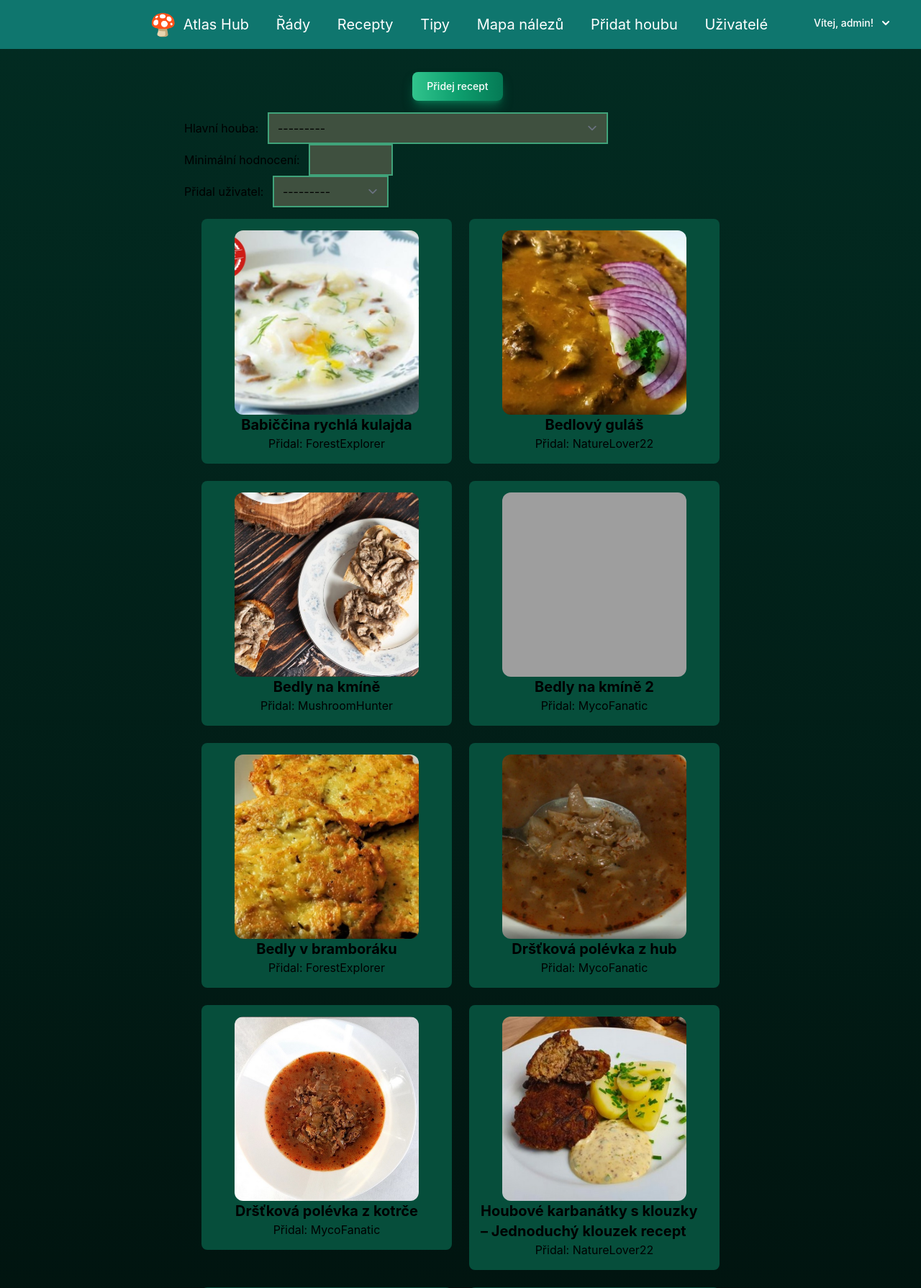
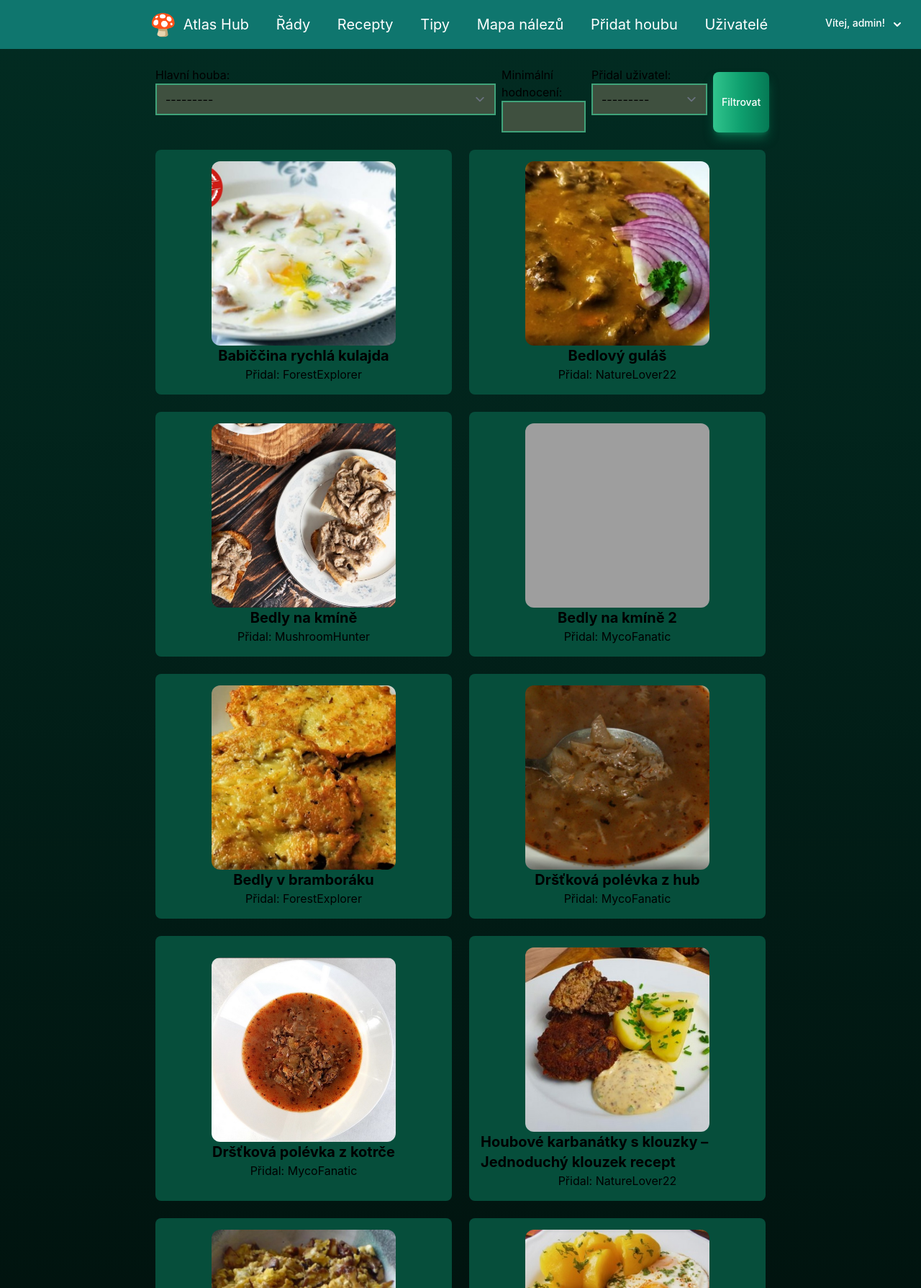
Before and after one commit to Wolferine69/mushroomatlas, a Django app: page /recipes/ in a window 1280 px wide. Shown: the top 1789 px of the page at 72% size. Run offline with Django 5.2, Linux system fonts and the light colour scheme; a user stored in the database is signed in; data comes from the database, SQL or seed files in the repository; parts of the project's set-up code (start-up, migrations or seed data) failed here and were passed over; some libraries are stand-ins or nearby versions; grey boxes are pictures that could not be loaded.

Commit message:
feature: Frontend in tailwind css. refactor of messaging templates n2.

```diff
--- a/templates/base.html
+++ b/templates/base.html
@@ -91,11 +91,11 @@
                     {% endif %}
                 </nav>
             <div class="hidden lg:block">
-                <button id="dropdownDefaultButton" data-dropdown-toggle="dropdown" class="fixed right-6 top-3 text-white bg-emerald-600 hover:bg-emerald-400 focus:ring-4 focus:outline-none focus:ring-emerald-300
+                <button id="dropdownDefaultButton" data-dropdown-toggle="dropdown" class="fixed right-2 top-3 text-white bg-emerald-600 hover:bg-emerald-400 focus:ring-4 focus:outline-none focus:ring-emerald-300
                  font-medium rounded-lg text-sm px-5 py-2.5 inline-flex text-center items-center
                   dark:bg-teal-700 dark:hover:bg-emerald-400 dark:focus:ring-emerald-300"
                         type="button">{% if user.is_authenticated %}
-                            {% if user.first_name %} Vítej, {{ user.first_name }}! {% else %} Vítej, {{ user.username }}! {% endif %} {% else %} <span class="animate-pulse">Nejste prihlašeni.</span> {% endif %} <svg class="w-2.5 h-2.5 ms-3" aria-hidden="true" xmlns="http://www.w3.org/2000/svg" fill="none" viewBox="0 0 10 6">
+                            {% if user.first_name %} Vítej, {{ user.first_name }}! {% else %} Vítej, {{ user.username }}! {% endif %} {% else %} <span class="animate-pulse">Nejste prihlašeni.</span> {% endif %} <svg class="w-2.5 h-2.5 ms-3" aria-hidden="true" xmlns="http://www.w3.org/2000/svg" fill="none" viewBox="0 0 10 2">
                             <path stroke="currentColor" stroke-linecap="round" stroke-linejoin="round" stroke-width="2" d="m1 1 4 4 4-4"/>
                                 </svg>
                                     </button>
@@ -137,26 +137,48 @@
 
         </section>
             <section id="mobile-menu" class="absolute top-0 bg-gradient-to-t from-teal-800 to-black w-full text-3xl flex-col justify-content-center origin-top
-              hidden min-h-screen">
-                <button class="text-txl self-end px-6 hover:animate-pulse">
+                hidden min-h-screen">
+                <button class="text-txl self-end px-2 hover:animate-pulse">
                     &times;
                 </button>
 
                 <nav class="flex flex-col min-h-screen items-center py-4" aria-label="mobile">
-                    <a href="{% url 'mushroom_list' %}" id="link" class="w-full text-center py-6 hover:animate-pulse">Atlas Hub</a>
-                    <a href="{%  url 'family_list' %}" id="link" class="w-full text-center py-6 hover:animate-pulse">Řády</a>
-                    <a href="{% url 'recipes_list' %}" id="link" class="w-full text-center py-6 hover:animate-pulse">Recepty</a>
-                    <a href="{% url 'tip_list' %}" id="link" class="w-full text-center py-6 hover:animate-pulse">Tipy</a>
-                    <a href="{% url 'findings_map' %}" id="link" class="w-full text-center py-6 hover:animate-pulse">Mapa nálezů</a>
+
                     {% if user.is_authenticated %}
-                        <a href="{%  url 'add_mushroom' %}" class= "w-full text-center py-6 hover:animate-pulse">Přidat houbu</a>
-                        <a href="{%  url 'accounts_list' %}" class= "w-full text-center py-6 hover:animate-pulse">Seznam uživatelů</a>
-                         <form method="post" action="{% url 'logout' %}">
+                        <a href="{% url 'mushroom_list' %}" id="link" class="w-full text-center py-4 hover:animate-pulse">Atlas Hub</a>
+                        <a href="{%  url 'family_list' %}" id="link" class="w-full text-center py-4 hover:animate-pulse">Řády</a>
+                        <a href="{% url 'recipes_list' %}" id="link" class="w-full text-center py-4 hover:animate-pulse">Recepty</a>
+                        <a href="{% url 'tip_list' %}" id="link" class="w-full text-center py-4 hover:animate-pulse">Tipy</a>
+                        <a href="{% url 'findings_map' %}" id="link" class="w-full text-center py-4  hover:animate-pulse">Mapa nálezů</a>
+                        <a href="{%  url 'add_mushroom' %}" class= "w-full text-center py-4 hover:animate-pulse">Přidat houbu</a>
+                        <a href="{%  url 'accounts_list' %}" class= "w-full text-center py-4 hover:animate-pulse">Seznam uživatelů</a>
+
+                        <a class="block px-4 py-4 hover:bg-green-500 dark:hover:bg-green-800 dark:hover:text-white" href="{% url 'profile_update' %}">Profil</a>
+                            {% if new_comments_count > 0 %}
+                                <span class="bg-green-100 text-green-800 text-sm font-medium me-2 px-2.5 py-0.5 rounded dark:bg-green-600 dark:text-green-300"> {{ new_comments_count }} </span>
+                                {% endif %}
+                                <a class="block px-4 py-4 hover:bg-green-500 dark:hover:bg-green-800 dark:hover:text-white" href="{% url 'comments' %}">Komentáře k nálezům</a>
+
+                                {% if new_comments_recipe_count > 0 %}
+                                    <span class="bg-green-100 text-green-800 text-sm font-medium me-2 px-2.5 py-0.5 rounded dark:bg-green-600 dark:text-green-300"> {{ new_comments_recipe_count }} </span>
+                                {% endif %}
+                                <a class="block px-4 py-4 hover:bg-green-500 dark:hover:bg-green-800 dark:hover:text-white" href="{% url 'comments_recipe' %}">Komentáře k receptům</a>
+
+                                {% if new_messages_count > 0 %}
+                                    <span class="bg-green-100 text-green-800 text-xs font-medium me-2 px-2.5 py-0.5 rounded-full dark:bg-green-600 dark:text-green-300"> {{ new_messages_count }} </span>
+                                {% endif %}
+                                <a class="block px-4 py-4 hover:bg-green-500 dark:hover:bg-green-800 dark:hover:text-white" href="{% url 'view_inbox' %}">Zprávy</a>
+                        <form method="post" action="{% url 'logout' %}">
                                     {% csrf_token %}
-                                    <button type="submit" class= "w-full text-center py-6 hover:animate-pulse">Odhlásit se</button>
+                                    <button type="submit" class= "w-full text-center py-4 hover:animate-pulse">Odhlásit se</button>
                                 </form>
 
                     {% else %}
+                        <a href="{% url 'mushroom_list' %}" id="link" class="w-full text-center py-6 hover:animate-pulse">Atlas Hub</a>
+                        <a href="{%  url 'family_list' %}" id="link" class="w-full text-center py-6 hover:animate-pulse">Řády</a>
+                        <a href="{% url 'recipes_list' %}" id="link" class="w-full text-center py-6 hover:animate-pulse">Recepty</a>
+                        <a href="{% url 'tip_list' %}" id="link" class="w-full text-center py-6 hover:animate-pulse">Tipy</a>
+                        <a href="{% url 'findings_map' %}" id="link" class="w-full text-center py-6  hover:animate-pulse">Mapa nálezů</a>
                         <a href="{%  url 'login' %}" class= "w-full text-center py-6 hover:animate-pulse">přihlásit se</a>
                         <a href="{%  url 'registration' %}" class= "w-full text-center py-6 hover:animate-pulse">Registrovat</a>
 
--- a/theme/static/css/dist/styles.css
+++ b/theme/static/css/dist/styles.css
@@ -683,8 +683,8 @@ video {
   right: 0px;
 }
 
-.right-6 {
-  right: 1.5rem;
+.right-4 {
+  right: 1rem;
 }
 
 .top-0 {
@@ -693,6 +693,10 @@ video {
 
 .top-3 {
   top: 0.75rem;
+}
+
+.right-2 {
+  right: 0.5rem;
 }
 
 .isolate {
@@ -780,11 +784,6 @@ video {
   margin-right: 4rem;
 }
 
-.mx-6 {
-  margin-left: 1.5rem;
-  margin-right: 1.5rem;
-}
-
 .mx-auto {
   margin-left: auto;
   margin-right: auto;
@@ -2515,66 +2514,66 @@ video {
   padding-right: 0.5rem;
 }
 
+.px-3 {
+  padding-left: 0.75rem;
+  padding-right: 0.75rem;
+}
+
+.px-4 {
+  padding-left: 1rem;
+  padding-right: 1rem;
+}
+
+.px-5 {
+  padding-left: 1.25rem;
+  padding-right: 1.25rem;
+}
+
+.px-6 {
+  padding-left: 1.5rem;
+  padding-right: 1.5rem;
+}
+
+.py-0 {
+  padding-top: 0px;
+  padding-bottom: 0px;
+}
+
+.py-0\.5 {
+  padding-top: 0.125rem;
+  padding-bottom: 0.125rem;
+}
+
+.py-2 {
+  padding-top: 0.5rem;
+  padding-bottom: 0.5rem;
+}
+
+.py-2\.5 {
+  padding-top: 0.625rem;
+  padding-bottom: 0.625rem;
+}
+
+.py-3 {
+  padding-top: 0.75rem;
+  padding-bottom: 0.75rem;
+}
+
+.py-4 {
+  padding-top: 1rem;
+  padding-bottom: 1rem;
+}
+
+.py-6 {
+  padding-top: 1.5rem;
+  padding-bottom: 1.5rem;
+}
+
 .px-2\.5 {
   padding-left: 0.625rem;
   padding-right: 0.625rem;
 }
 
-.px-3 {
-  padding-left: 0.75rem;
-  padding-right: 0.75rem;
-}
-
-.px-4 {
-  padding-left: 1rem;
-  padding-right: 1rem;
-}
-
-.px-5 {
-  padding-left: 1.25rem;
-  padding-right: 1.25rem;
-}
-
-.px-6 {
-  padding-left: 1.5rem;
-  padding-right: 1.5rem;
-}
-
-.py-0 {
-  padding-top: 0px;
-  padding-bottom: 0px;
-}
-
-.py-0\.5 {
-  padding-top: 0.125rem;
-  padding-bottom: 0.125rem;
-}
-
-.py-2 {
-  padding-top: 0.5rem;
-  padding-bottom: 0.5rem;
-}
-
-.py-2\.5 {
-  padding-top: 0.625rem;
-  padding-bottom: 0.625rem;
-}
-
-.py-3 {
-  padding-top: 0.75rem;
-  padding-bottom: 0.75rem;
-}
-
-.py-4 {
-  padding-top: 1rem;
-  padding-bottom: 1rem;
-}
-
-.py-6 {
-  padding-top: 1.5rem;
-  padding-bottom: 1.5rem;
-}
-
 .pb-6 {
   padding-bottom: 1.5rem;
 }
--- a/viewer/templates/recipes_list.html
+++ b/viewer/templates/recipes_list.html
@@ -3,38 +3,30 @@
 {% load form_tags %}
 
 {% block content %}
-<section class="container">
-{#    <form method="get" class="form-inline mb-4">#}
-{#        <div class="form-group mr-2">#}
-{#            <!-- Vaše filtrovací pole -->#}
-{#        </div>#}
-{#        <div class="form-group mr-2">#}
-{#            <!-- Další filtrovací pole -->#}
-{#        </div>#}
-{#        <button type="submit" class="">Filtrovat</button>#}
-{#    </form>#}
+<section>
+    {% if user.is_authenticated %}
 
-    {% if user.is_authenticated %}
-        <div class="py-4 my-2 mx-16 bg-transparent flex flex-col items-center ">
-            <a href="{% url 'add_recipe' %}" class="text-white mt-2 bg-gradient-to-r from-green-400 via-green-500 to-green-600 hover:bg-gradient-to-br
-             focus:ring-4 focus:outline-none focus:ring-green-300 dark:focus:ring-green-800 shadow-lg shadow-green-500/50 dark:shadow-lg
-              dark:shadow-green-800/80 font-medium rounded-lg text-sm px-5 py-2.5 text-center me-2">Přidej recept</a>
-<div class="container mt-4">
-    <form method="get" class="form-inline mb-4">
-        <div class="form-group mr-2">
-            <label for="id_main_mushroom" class="mr-2">Hlavní houba:</label>
+    <form method="get" class="m-6 flex-row md:block sm:block lg:flex">
+        <div class="block mr-2">
+            <label for="id_main_mushroom" class="block">Hlavní houba:</label>
             {{ form.main_mushroom|add_class:"form-control" }}
         </div>
-        <div class="form-group mr-2">
-            <label for="id_min_rating" class="mr-2">Minimální hodnocení:</label>
+        <div class="flex-col mr-2">
+            <label for="id_min_rating" class="block">Minimální hodnocení:</label>
             {{ form.min_rating|add_class:"form-control" }}
         </div>
-        <div class="form-group mr-2">
-            <label for="id_user" class="mr-2">Přidal uživatel:</label>
+        <div class="text-left mr-2">
+            <label for="id_user" class="block">Přidal uživatel:</label>
             {{ form.user|add_class:"form-control" }}
         </div>
+
+        <button type="submit" class=" text-white mt-2 bg-gradient-to-r from-green-400 via-green-500 to-green-600 hover:bg-gradient-to-br
+         focus:ring-4 focus:outline-none focus:ring-green-300 dark:focus:ring-green-800 shadow-lg shadow-green-500/50 dark:shadow-lg
+          dark:shadow-green-800/80 font-medium rounded-lg text-sm px-3 py-2 text-center me-2">Filtrovat</button>
+    </form>
     {% endif %}
-    <article class="grid grid-cols-1 mx-6 md:grid-cols-2 gap-6 mt-4 lg:grid-cols-3 items-start justify-start min-w-xl">
+
+    <article class="grid grid-cols-1 m-6 gap-6 md:grid-cols-2 mt-4 lg:grid-cols-3">
         {% for recipe in recipes %}
         <section class="flex flex-col items-center justify-center p-4 rounded-lg bg-emerald-900 hover:bg-emerald-800">
             <a href="{% url 'recipe_detail' recipe.id %}" class="flex flex-col items-center justify-center">
@@ -46,12 +38,15 @@
 
                 <h5 class="text-xl font-bold">{{ recipe.title }}</h5>
                 <p>Přidal: {{ recipe.user.user.username }}</p>
-
-
             </a>
         </section>
         {% endfor %}
     </article>
+
+    <div class="py-4 my-2 mx-16 bg-transparent flex flex-col items-center ">
+            <a href="{% url 'add_recipe' %}" class="text-white mt-2 bg-gradient-to-r from-green-400 via-green-500 to-green-600 hover:bg-gradient-to-br
+             focus:ring-4 focus:outline-none focus:ring-green-300 dark:focus:ring-green-800 shadow-lg shadow-green-500/50 dark:shadow-lg
+             dark:shadow-green-800/80 font-medium rounded-lg text-sm px-5 py-2.5 text-center me-2">Přidej recept</a>
+    </div>
 </section>
-
 {% endblock %}
```
Also changed, not shown: other parts of theme/static/css/dist/styles.css (+67 -57 lines), viewer/templates/comments_list.html (+5 -3 lines), viewer/templates/comments_recipe_list.html (+6 -2 lines).
